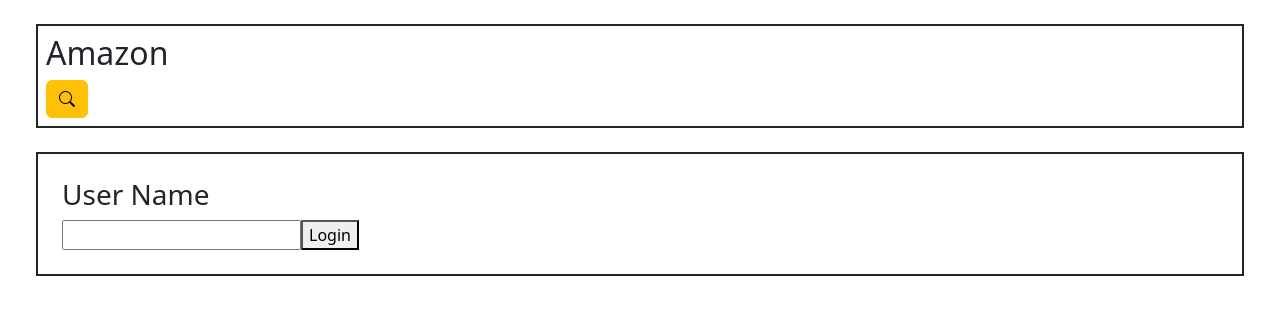
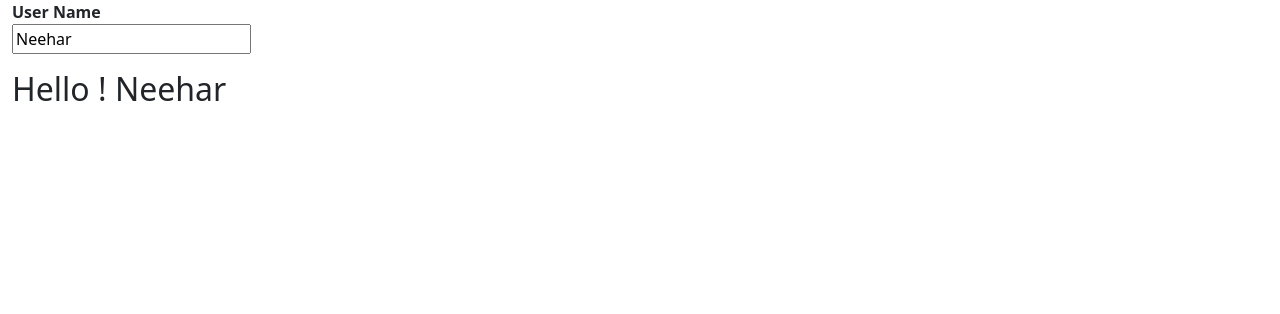
Before and after one commit to neehargadam/React-Project, a React (Vite) app: page / in a window 1280 px wide. Shown: the top 314 px of the page. Built offline with nearby package versions, Linux system fonts and the light colour scheme.

Commit message:
React 2 way binding example

```diff
--- /dev/null
+++ b/src/components/event-binding/ReactTwoWayBindingExample.jsx
@@ -0,0 +1,34 @@
+import { useState } from "react";
+
+function ReactTwoWayBindingExample(){
+ const [uname, setUname] = useState('Neehar');
+    const [msg, setMsg] = useState(null);
+
+    function handleNameChange(e){
+        setUname(e.target.value);
+    }
+    function VerifyName(e){
+        if(e.target.value==='Neehar'){
+            setMsg('Name Taken - Try another');
+        } else {
+            setMsg('Name Available');
+        }
+    }
+
+    function handleBlur(){
+        setMsg('');
+    }
+
+
+    return(
+        <div className="container-fluid">
+            <dl>
+                <dt>User Name</dt>
+                <dd><input type="text" onBlur={handleBlur} onKeyUp={VerifyName} onChange={handleNameChange} value={uname} /></dd>
+                <dd>{msg}</dd>
+            </dl>
+            <h2>Hello ! {uname}</h2>
+        </div>
+    )
+}
+export default ReactTwoWayBindingExample;
--- a/src/main.jsx
+++ b/src/main.jsx
@@ -16,10 +16,12 @@
 import DataBindingAxiosExample from './components/data-binding/data-binding-axios-example.jsx'
 import EventBinding from './components/event-binding/event-binding.jsx'
 import BubblingEventExample from './components/event-binding/bubbling-EventExample.jsx'
+import ReactTwoWayBindingExample from './components/event-binding/ReactTwoWayBindingExample.jsx'
 
 createRoot(document.getElementById('root')).render(
   <StrictMode>
-    <BubblingEventExample/>
+    <ReactTwoWayBindingExample/>
+    {/* <BubblingEventExample/> */}
     {/* <EventBinding/> */}
     {/* <DataBindingAxiosExample/> */}
     {/* <DataBindingJson/> */}
```
